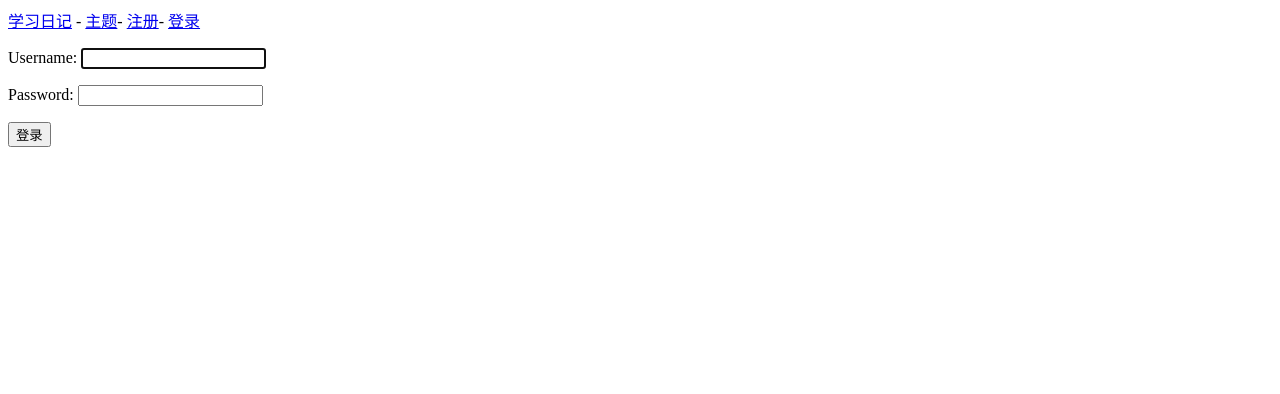
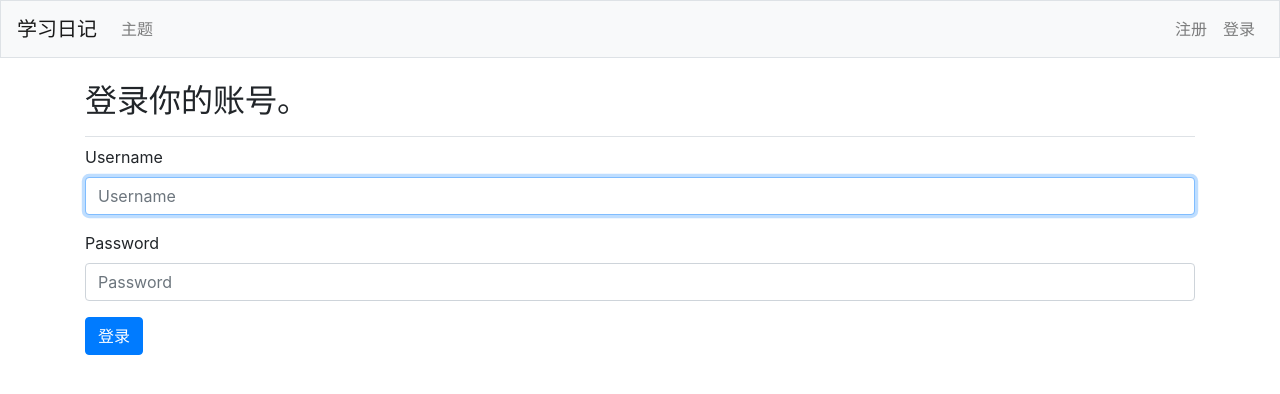
Before and after one commit to aiswfs/learning_log, a Django app: page /users/login/ in a window 1280 px wide. Shown: the top 394 px of the page. Run offline with Django 3.2, Linux system fonts and the light colour scheme; some libraries are stand-ins or nearby versions.

Commit message:
更新bootstrap4文件

```diff
--- a/learning_log/settings.py
+++ b/learning_log/settings.py
@@ -42,6 +42,9 @@ INSTALLED_APPS = [
     #我的app
     'learning_logs',
     'users',
+
+    #第三方程序/库
+    'bootstrap4',
 ]
 
 MIDDLEWARE = [
--- a/learning_logs/templates/learning_logs/base.html
+++ b/learning_logs/templates/learning_logs/base.html
@@ -1,12 +1,56 @@
-<p>
-	<a href="{% url 'learning_logs:index' %}">学习日记</a> -
-	<a href="{% url 'learning_logs:topics' %}">主题</a>-
-	{% if user.is_authenticated %}
-		hello,{{ user.username }}
-		<a href="{% url 'users:logout' %}">退出</a>
-	{% else %}
-		<a href="{% url 'users:register' %}">注册</a>-
-		<a href="{% url 'users:login' %}">登录</a>
-	{% endif %}
-</p>
-{% block content %}{% endblock content %}
+{% load bootstrap4 %}
+<!DOCTYPE html>
+<html>
+<head>
+	<meta charset="utf-8">
+	<meta name="viewport" content="width=device-width,initial-scale=1,shrink-to-fit=no">
+	<title>学习日志</title>
+	{% bootstrap_css %}
+	{% bootstrap_javascript jquery='full' %}
+</head>
+<body>
+
+	<nav class="navbar navbar-expand-md navbar-light bg-light mb-4 border">
+		<a class="navbar-brand" href="{% url 'learning_logs:index' %}">学习日记</a>
+		<button class="navbar-toggler" type="button" data-toggle="collapse" data-target="#navbarCollapse" aria-controls="navbarCollapse" aria-expanded="false" aria-label="Toggle navigation">
+			<span class="navbar-toggler-icon"></span>
+		</button>
+		<div class="collapse navbar-collapse" id="navbarCollapse">
+			<ul class="navbar-nav mr-auto">
+				<li class="nav-item">
+					<a class="nav-link" href="{% url 'learning_logs:topics' %}">主题</a>
+				</li>
+			</ul>
+
+			<ul class="navbar-nav ml-auto">
+				{% if user.is_authenticated %}
+					<li class="nav-item">
+						<span class="navbar-text">
+							你好,{{ user.username }}
+						</span>
+					</li>
+					<li class="nav-item">
+						<a class="nav-link" href="{% url 'users:logout' %}">退出</a>
+					</li>
+					{% else %}
+					<li class="nav-item">
+						<a class="nav-link" href="{% url 'users:register' %}">注册</a>
+					</li>
+					<li class="nav-item">
+						<a class="nav-link" href="{% url 'users:login' %}">登录</a>
+					</li>
+					{% endif %}
+			</ul>
+		</div>
+	</nav>
+
+	<main role="main" class="container">
+		<div class="pb-2 mb-2 border-bottom">
+			{% block page_header %} {% endblock page_header %}
+		</div>
+		<div>
+			{% block content %}{% endblock content %}
+		</div>
+	</main>
+</body>
+</html>
--- a/learning_logs/views.py
+++ b/learning_logs/views.py
@@ -22,7 +22,7 @@ def topic(request,topic_id): #URL模式
 	""""返回所有主题"""
 	topic = Topic.objects.get(id=topic_id)
 
-	if topic.owner != request.owner:
+	if topic.owner != request.user:
 		raise Http404
 
 	entries = topic.entry_set.order_by('-date_added')
@@ -73,7 +73,7 @@ def edit_entry(request,entry_id):
 	'''既有内容，又能添加内容'''
 	entry = Entry.objects.get(id=entry_id)
 	topic = entry.topic
-	if topic.owner != request.owner:
+	if topic.owner != request.user:
 		raise Http404
 
 	if request.method != 'POST':
--- a/users/templates/registration/login.html
+++ b/users/templates/registration/login.html
@@ -1,15 +1,19 @@
 {% extends "learning_logs/base.html" %}
-
+{% load bootstrap4 %}
+{% block page_header %}
+	<h2>登录你的账号。</h2>
+{% endblock page_header %}
 {% block content %}
 	{% if form.errors %}
 		<p>你的用户名和密码不匹配，重试一下？</p>
 	{% endif %}
 
-	<form method="post" action="{% url 'users:login' %}">
+	<form method="post" action="{% url 'users:login' %}" class="form">
 		{% csrf_token %}
-		{{ form.as_p }}
-
-		<button name="submit">登录</button>
+		{% bootstrap_form form %}
+		{% buttons %}
+			<button class="btn btn-primary" name="submit">登录</button>
+		{% endbuttons %}
 		<input type="hidden" name="next" value="{% url 'learning_logs:index' %}">
 	</form>
 {% endblock content %}
```
Also changed, not shown: learning_logs/templates/learning_logs/index.html (+10 -5 lines), learning_logs/templates/learning_logs/topic.html (+17 -15 lines), learning_logs/templates/learning_logs/topics.html (+8 -3 lines), db.sqlite3.
